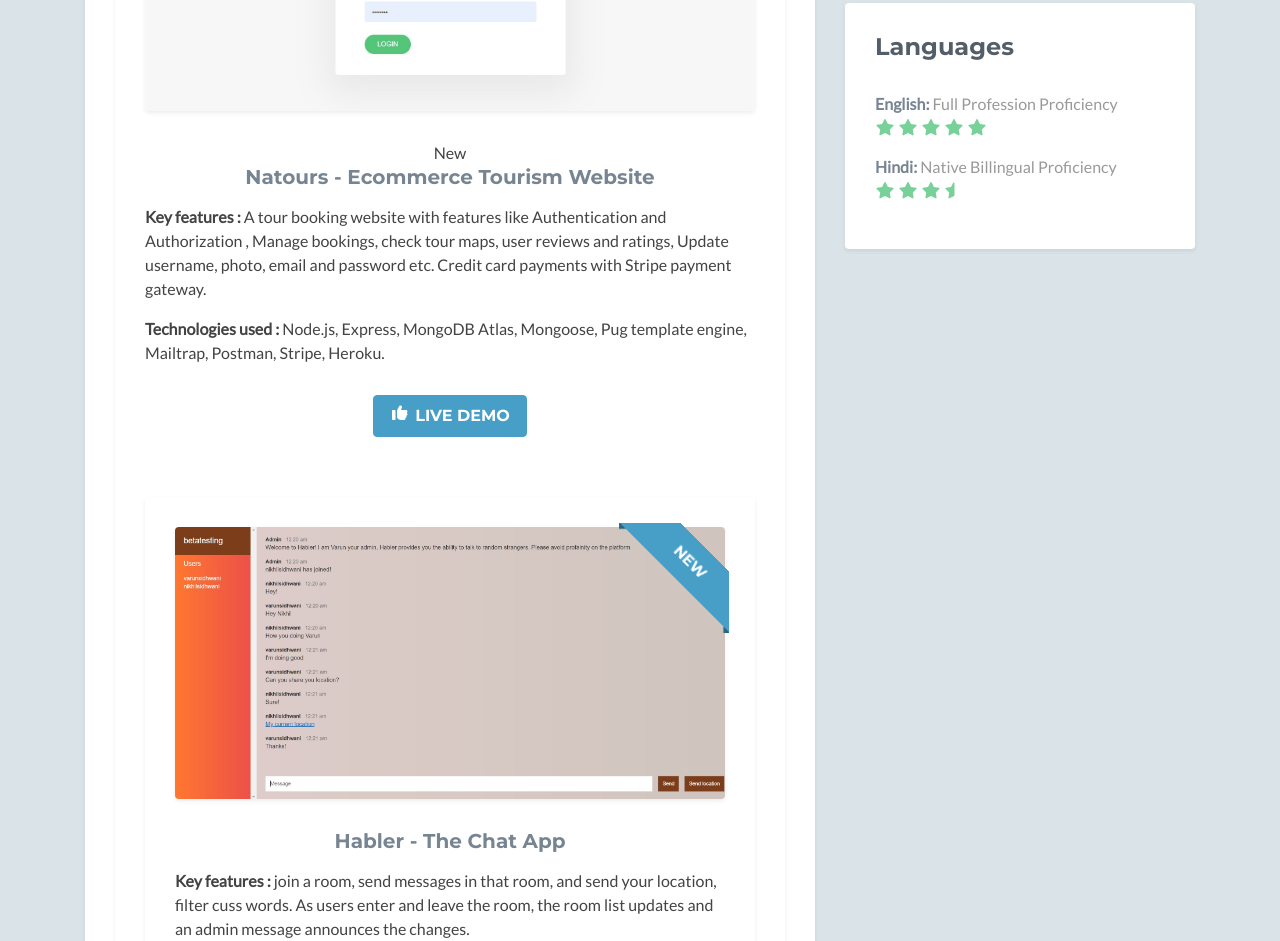
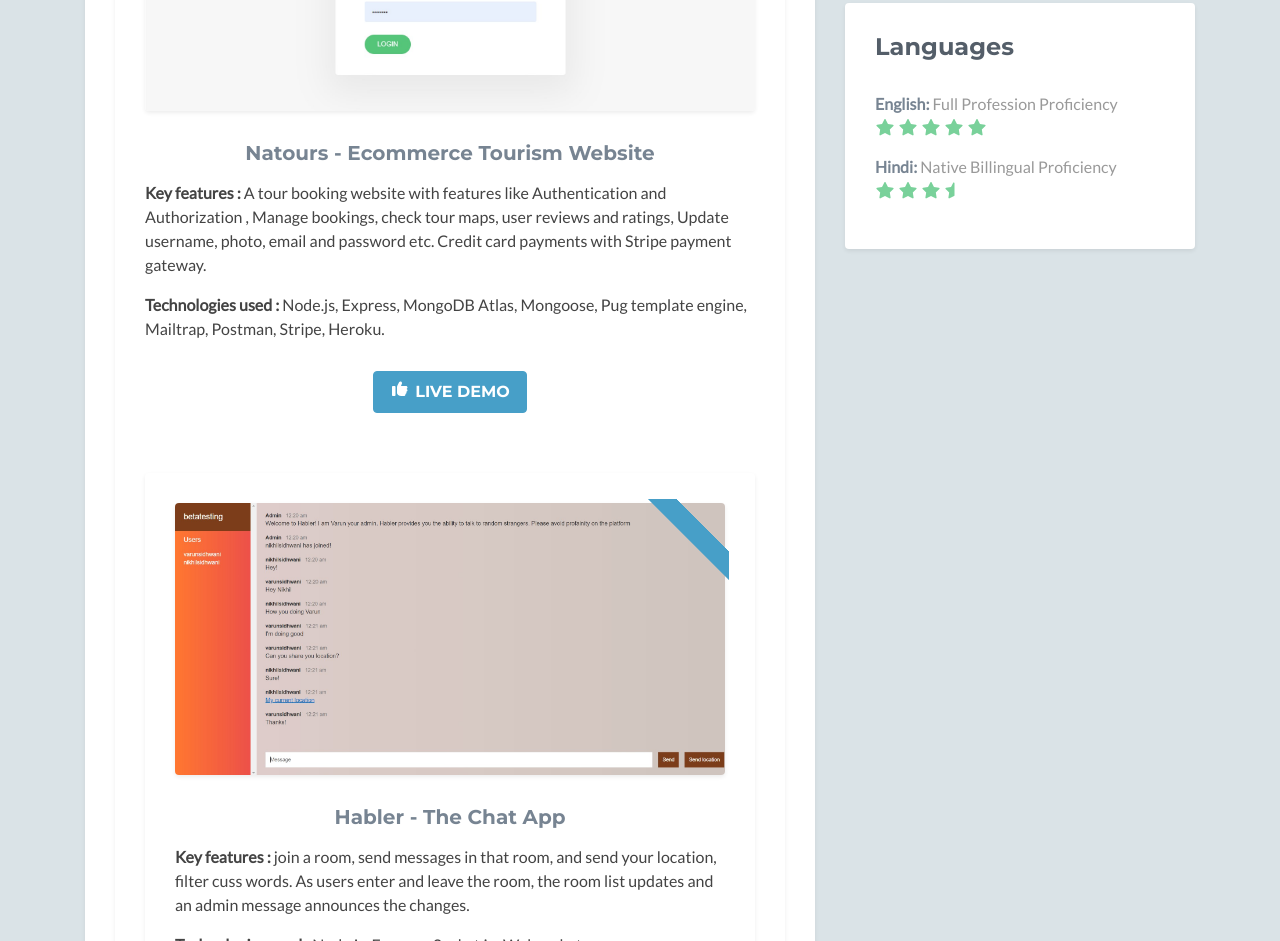
Before and after one commit to sidvarun/sidvarun.github.io, a plain HTML site: page index.html in a window 1280 px wide. Shown: the part 1898-2839 px from the top of the page. Drawn offline with nearby package versions, Linux system fonts and the light colour scheme; no server answers; some icons are missing.

Commit message:
Update index.html

```diff
--- a/index.html
+++ b/index.html
@@ -251,7 +251,7 @@
                           />
                         </a>
                         <div class="ribbon">
-                          <div class="text">New</div>
+                          <div class="text"></div>
                         </div>
                       </div>
 
@@ -299,7 +299,7 @@
                               />
                             </a>
                             <div class="ribbon">
-                              <div class="text">New</div>
+                              <div class="text"></div>
                             </div>
                           </div>
 
```
